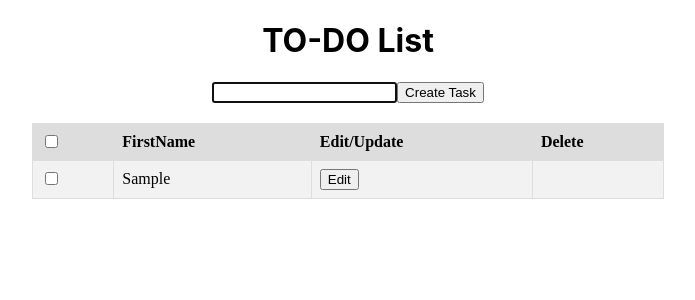
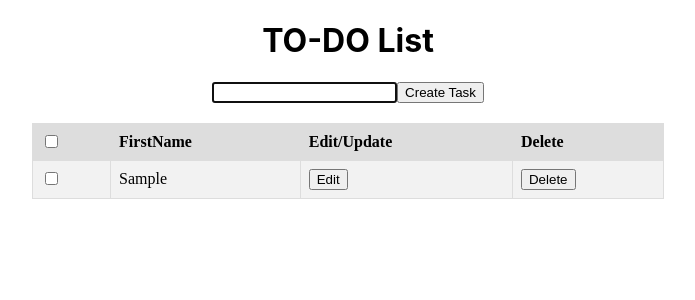
Before and after one commit to Anjali1241/TO_DO_List, a React (Vite) app: page / in a window 1280 px wide. Both pictures are taken after typing "Sample" into the empty fields and a click on the button "Create Task". Shown: the top 300 px of the page, without its empty margins (292-987 px from the left). Built offline with nearby package versions, Linux system fonts and the light colour scheme.

Commit message:
delete functionality with reducer

```diff
--- a/src/App.jsx
+++ b/src/App.jsx
@@ -4,11 +4,11 @@ import "./App.css";
 import ShowTask from "./components/ShowTask";
 import InputBox from "./components/InputBox";
 // import 'bootstrap/dist/css/bootstrap.min.css';
-const reducer=function(state,action){
-if(action.type==="ADD TASK"){
-  return [...state,action.payload]
+const reducer = function (state, action) {
+  if (action.type === "ADD TASK") {
+    return [...state, action.payload]
   }
-if(action.type==="UPDATE TASK"){
+  if (action.type === "UPDATE TASK") {
     return state?.map((task) => {
       if (task.id === action.payload.id) {
         return action.payload;
@@ -16,12 +16,16 @@ if(action.type==="UPDATE TASK"){
       return task;
     })
   }
+  if (action.type === "DELETE TASK") {
+    return state.filter((task) => task.id !== action.payload)
+  }
+  return state
 }
 
 export default function App() {
   // const [task, setTask] = useState([]);
   const [showTable, setShowTable] = useState(false);
-  const [task,dispatchTask]=useReducer(reducer,[])
+  const [task, dispatchTask] = useReducer(reducer, [])
   console.error(task);
   const deleteAllTasks = () => {
     // setTask(task.filter((task) => !task.isChecked));
--- a/src/components/SingleTask.jsx
+++ b/src/components/SingleTask.jsx
@@ -2,7 +2,7 @@
 /* eslint-disable react/prop-types */
 import { useState } from "react";
 
-function SingleTask({ task, modifyTaskList, id, deleteTask,checkedTask }) {
+function SingleTask({ task, modifyTaskList, id,checkedTask }) {
   const [isEditableMode, setIsEditableMode] = useState(false);
   const [editedValue, setEditedValue] = useState(task);
 
@@ -10,6 +10,10 @@ function SingleTask({ task, modifyTaskList, id, deleteTask,checkedTask }) {
     modifyTaskList({type:"UPDATE TASK",payload:{ id,name: editedValue }});
     setIsEditableMode(false);
   }
+  const deleteTask=() => {
+    modifyTaskList({type:"DELETE TASK",payload: id});
+  }
+
   return (
     <>
       {isEditableMode ? (
@@ -43,7 +47,7 @@ function SingleTask({ task, modifyTaskList, id, deleteTask,checkedTask }) {
             <button onClick={() => setIsEditableMode(true)}>Edit</button>
           </td>
           <td>
-            {/* <button onClick={deleteTask.bind(null, id)}>Delete</button> */}
+            <button onClick={deleteTask}>Delete</button>
           </td>
         </tr>
       )}
```
Lines whose indentation alone changed are shown as unchanged.
